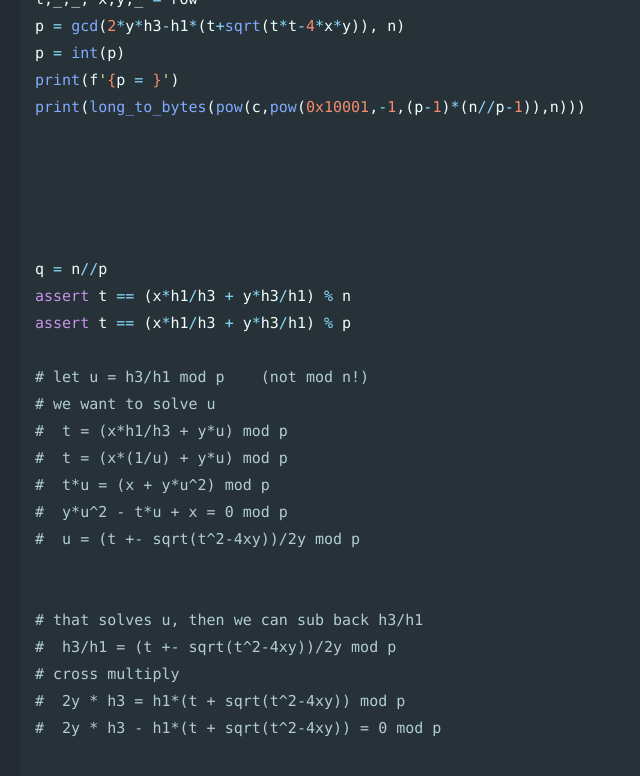
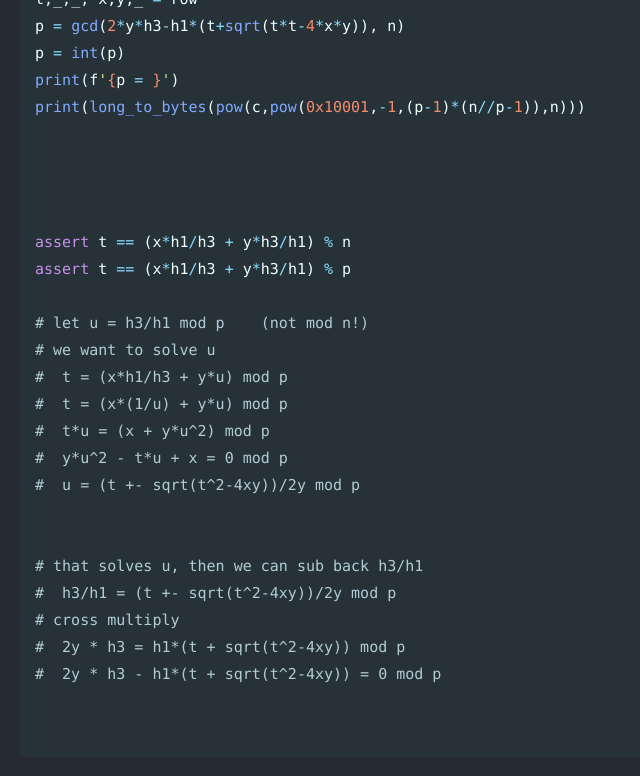
Before and after one commit to Connor-McCartney/Connor-McCartney.github.io, a Jekyll site: the page built from _pages/cryptography/other/apbq-rsa-iii-Imaginary-CTF.md, in a window 1280 px wide and 900 px high, scrolled down 3699 px. Shown: the top 776 px of the window, without its empty margins (0-640 px from the left). Built offline with Jekyll 4.4.1, drawn with Linux system fonts in a browser that asks for light colours; cached includes are drawn as plain includes.

```diff
--- a/_pages/cryptography/other/apbq-rsa-iii-Imaginary-CTF.md
+++ b/_pages/cryptography/other/apbq-rsa-iii-Imaginary-CTF.md
@@ -169,8 +169,6 @@ print(long_to_bytes(pow(c,pow(0x10001,-1,(p-1)*(n//p-1)),n)))
 
 
 
-
-q = n//p
 assert t == (x*h1/h3 + y*h3/h1) % n
 assert t == (x*h1/h3 + y*h3/h1) % p
 
```
